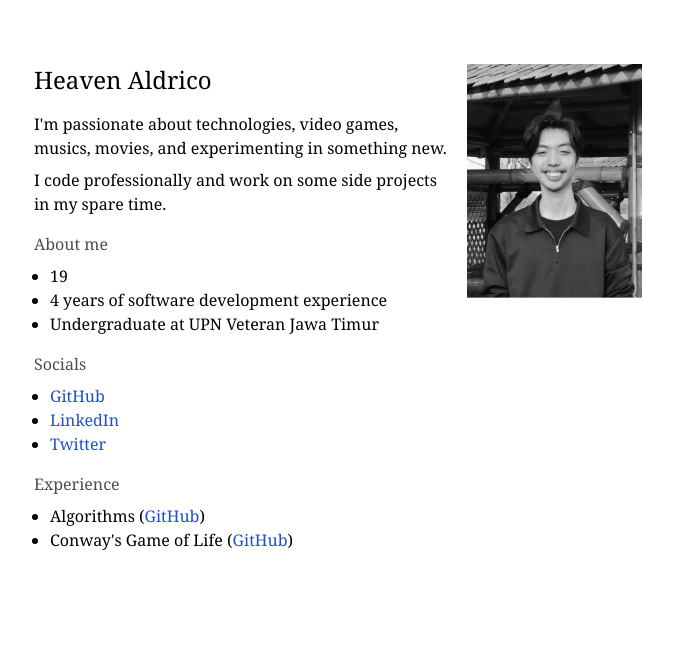
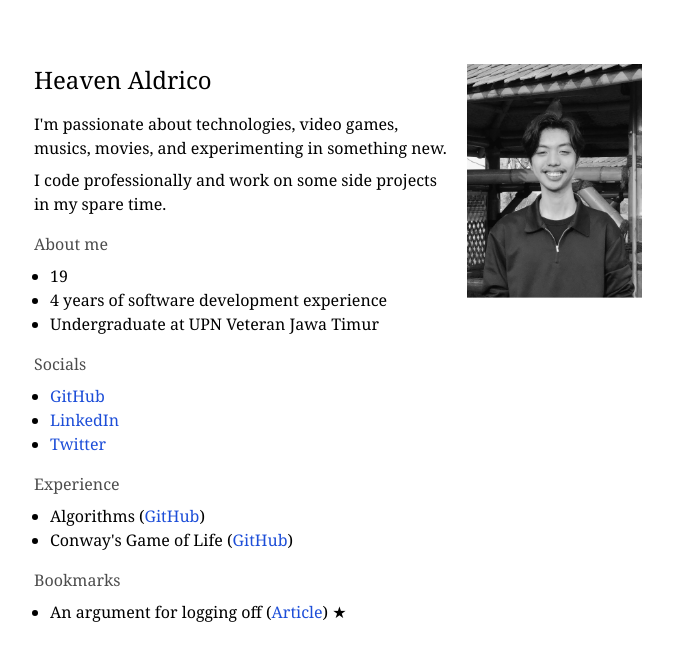
Before and after one commit to ldriko/aldrico, a Nuxt app: page / in a window 1280 px wide. Shown: the top 660 px of the page, without its empty margins (302-975 px from the left). Built offline with nearby package versions, Linux system fonts and the light colour scheme.

Commit message:
feat: add bookmarks section

```diff
--- a/pages/index.vue
+++ b/pages/index.vue
@@ -62,14 +62,28 @@ const experience = yearNow - 2018;
                     <li>
                         Algorithms (<a
                             href="https://github.com/ldriko/algorithms"
+                            target="_blank"
                             >GitHub</a
                         >)
                     </li>
                     <li>
                         Conway's Game of Life (<a
                             href="https://github.com/ldriko/conway-game-of-life"
+                            target="_blank"
                             >GitHub</a
                         >)
+                    </li>
+                </DottedUl>
+            </Section>
+            <Section>
+                <SectionTitle>Bookmarks</SectionTitle>
+                <DottedUl>
+                    <li>
+                        An argument for logging off (<a
+                            href="https://aaronfrancis.com/2024/an-argument-for-logging-off-9a4de45b"
+                            target="_blank"
+                            >Article</a
+                        >) &starf;
                     </li>
                 </DottedUl>
             </Section>
```
